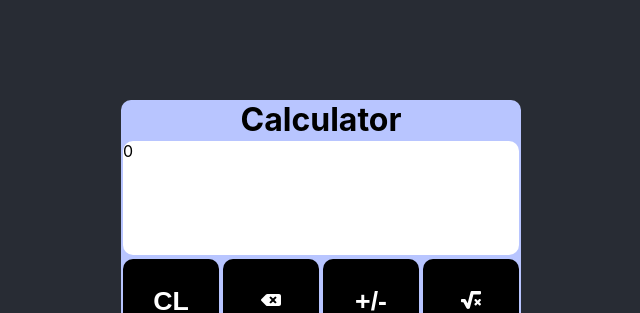
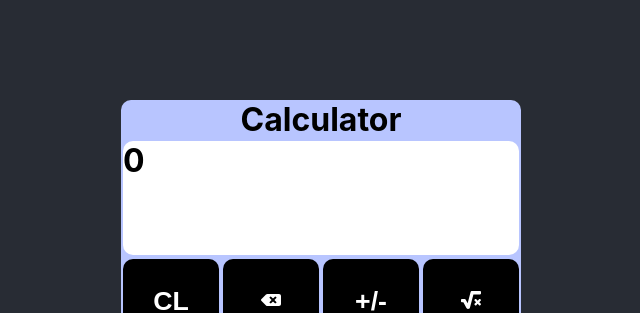
Before and after one commit to usamahmud/react-calculator, a React (Create React App) app: page / in a window 1280 px wide. Shown: the top 313 px of the page, without its empty margins (319-959 px from the left). Built offline with nearby package versions, Linux system fonts and the light colour scheme; the HTML template or start-up script is replaced by a standard one.

Commit message:
fixed decimal issue

```diff
--- a/src/App.css
+++ b/src/App.css
@@ -1,5 +1,8 @@
 h1 {
   margin: 0;
+}
+
+.unselectable {
   user-select: none;
 }
 
--- a/src/App.js
+++ b/src/App.js
@@ -138,7 +138,7 @@ function App() {
     } else if (op !== null && valTwo === null) {
       setValTwo(0)
       setValDisplay('0.')
-    } else if (valDisplay.indexOf('.') !== -1) {
+    } else if (valDisplay.indexOf('.') === -1) {
       setValDisplay(valDisplay + '.')
     }
   }
@@ -186,13 +186,12 @@ function App() {
         setValDisplay('Error')
       }
     }
-
   }
 
 
   return (
     <div className='calculator'>
-      <h1>Calculator</h1>
+      <h1 className='unselectable'>Calculator</h1>
       <div className='display-container'>
         <Display text={valDisplay} />
       </div>
--- a/src/components/Display.js
+++ b/src/components/Display.js
@@ -1,8 +1,8 @@
 const Display = ({ text }) => {
   return (
-    <div className='display'>
+    <h1 className='display'>
       {text}
-    </div>
+    </h1>
   )
 }
 
```
